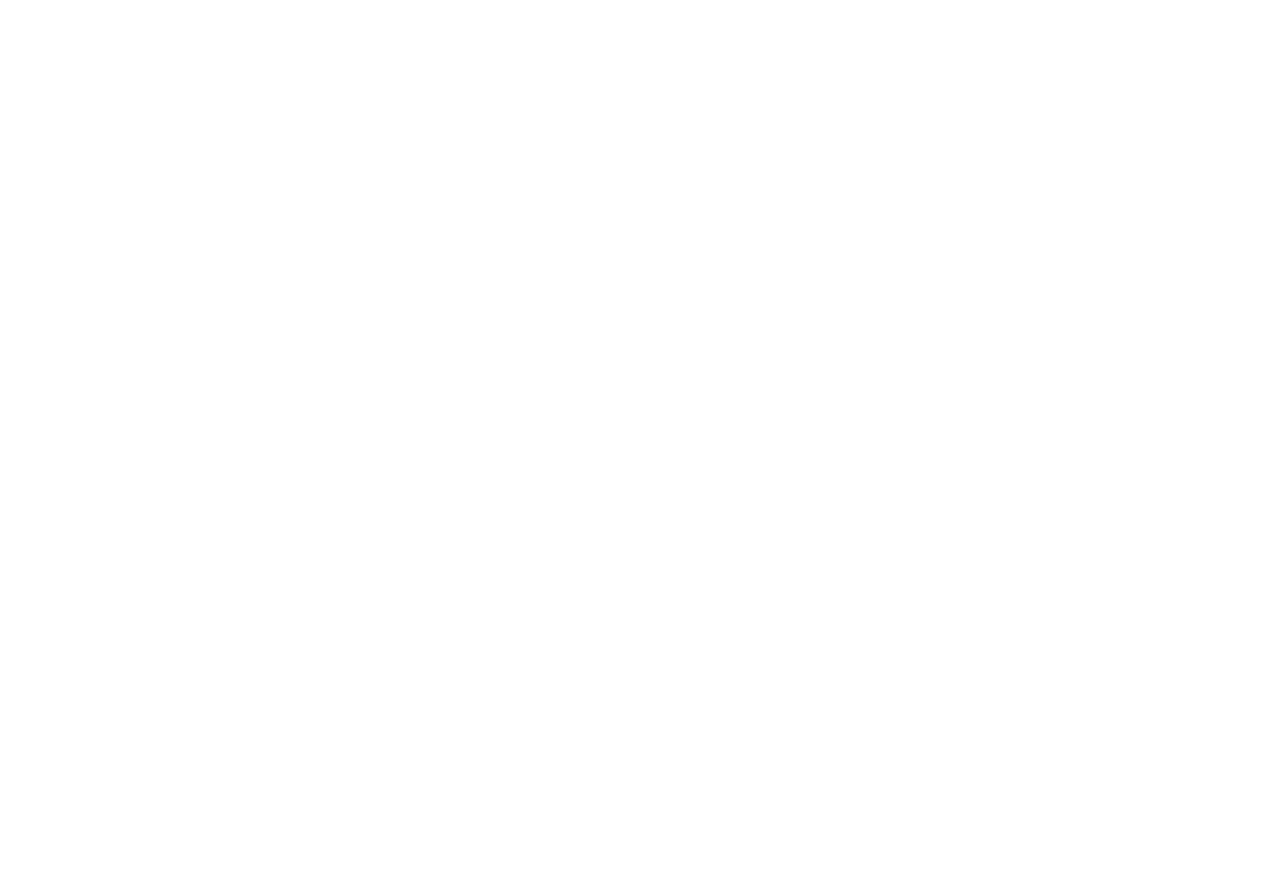
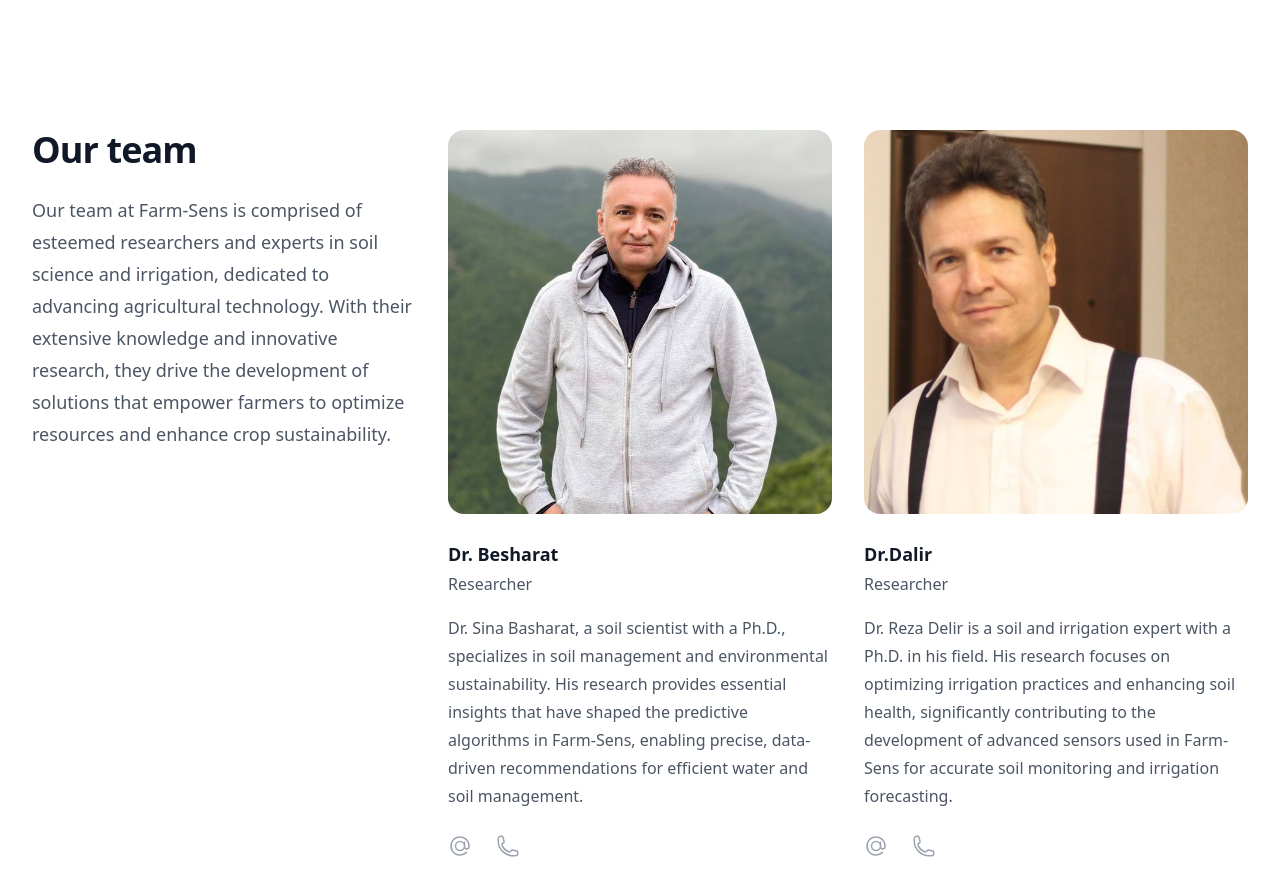
Before and after one commit to Rezaabdollahi7/farm-landing, a React (Create React App) app: page / in a window 1280 px wide. Shown: the part 4860-5756 px from the top of the page. Before the commit the page ends 4830 px from the top, so only its background shows below. Built offline with nearby package versions, Linux system fonts and the light colour scheme.

Commit message:
Feat : Our team section

```diff
--- a/src/App.js
+++ b/src/App.js
@@ -4,6 +4,7 @@
 import Testimonials from "./components/sections/Testimonials";
 import Contact from "./components/sections/Contact";
 import WebAppOverview from "./components/sections/WebAppoverview";
+import OurTeam from "./components/sections/OurTeam";
 
 function App() {
   return (
@@ -14,6 +15,7 @@
       <Testimonials />
       <Contact />
       <WebAppOverview />
+      <OurTeam />
     </div>
   );
 }
--- /dev/null
+++ b/src/components/sections/OurTeam.js
@@ -0,0 +1,71 @@
+import DelirPhoto from '../../assets/images/dr-delir.jpg'
+import BesharatPhoto from '../../assets/images/dr-besharat.jpg'
+
+const people = [
+    {
+        name: 'Dr. Besharat',
+        role: 'Researcher',
+        imageUrl:
+            BesharatPhoto,
+        bio: 'Dr. Sina Basharat, a soil scientist with a Ph.D., specializes in soil management and environmental sustainability. His research provides essential insights that have shaped the predictive algorithms in Farm-Sens, enabling precise, data-driven recommendations for efficient water and soil management.',
+        xUrl: '#',
+        linkedinUrl: '#',
+    },
+    {
+        name: 'Dr.Dalir',
+        role: 'Researcher',
+        imageUrl:
+            DelirPhoto,
+        bio: 'Dr. Reza Delir is a soil and irrigation expert with a Ph.D. in his field. His research focuses on optimizing irrigation practices and enhancing soil health, significantly contributing to the development of advanced sensors used in Farm-Sens for accurate soil monitoring and irrigation forecasting.',
+        xUrl: '#',
+        linkedinUrl: '#',
+    },
+
+]
+
+export default function OurTeam() {
+    return (
+        <div className="bg-white py-24 md:py-32 lg:py-40">
+            <div className="mx-auto grid max-w-7xl grid-cols-1 gap-x-8 gap-y-20 px-6 lg:px-8 xl:grid-cols-3">
+                <div className="mx-auto max-w-2xl lg:mx-0">
+                    <h2 className="text-3xl font-bold tracking-tight text-gray-900 sm:text-4xl">Our team</h2>
+                    <p className="mt-6 text-lg leading-8 text-gray-600">
+                        Our team at Farm-Sens is comprised of esteemed researchers and experts in soil science and irrigation, dedicated to advancing agricultural technology. With their extensive knowledge and innovative research, they drive the development of solutions that empower farmers to optimize resources and enhance crop sustainability.
+                    </p>
+                </div>
+                <ul
+                    role="list"
+                    className="mx-auto grid max-w-2xl grid-cols-1 gap-x-6 gap-y-20 sm:grid-cols-2 lg:mx-0 lg:max-w-none lg:gap-x-8 xl:col-span-2"
+                >
+                    {people.map((person) => (
+                        <li key={person.name}>
+                            <img alt="" src={person.imageUrl} className="aspect-[3/3] w-full rounded-2xl object-cover" />
+                            <h3 className="mt-6 text-lg font-semibold leading-8 text-gray-900">{person.name}</h3>
+                            <p className="text-base leading-7 text-gray-600">{person.role}</p>
+                            <p className="mt-4 text-base leading-7 text-gray-600">{person.bio}</p>
+                            <ul role="list" className="mt-6 flex gap-x-6">
+                                <li>
+                                    <a href={person.xUrl} className="text-gray-400 hover:text-gray-500">
+                                        <span className="sr-only">Email</span>
+                                        <svg xmlns="http://www.w3.org/2000/svg" fill="none" viewBox="0 0 24 24" strokeWidth={1.5} stroke="currentColor" className="size-6">
+                                            <path strokeLinecap="round" strokeLinejoin="round" d="M16.5 12a4.5 4.5 0 1 1-9 0 4.5 4.5 0 0 1 9 0Zm0 0c0 1.657 1.007 3 2.25 3S21 13.657 21 12a9 9 0 1 0-2.636 6.364M16.5 12V8.25" />
+                                        </svg>
+
+                                    </a>
+                                </li>
+                                <li>
+                                    <a href={person.linkedinUrl} className="text-gray-400 hover:text-gray-500">
+                                        <span className="sr-only">Call</span>
+                                        <svg xmlns="http://www.w3.org/2000/svg" fill="none" viewBox="0 0 24 24" strokeWidth={1.5} stroke="currentColor" className="size-6">
+                                            <path strokeLinecap="round" strokeLinejoin="round" d="M2.25 6.75c0 8.284 6.716 15 15 15h2.25a2.25 2.25 0 0 0 2.25-2.25v-1.372c0-.516-.351-.966-.852-1.091l-4.423-1.106c-.44-.11-.902.055-1.173.417l-.97 1.293c-.282.376-.769.542-1.21.38a12.035 12.035 0 0 1-7.143-7.143c-.162-.441.004-.928.38-1.21l1.293-.97c.363-.271.527-.734.417-1.173L6.963 3.102a1.125 1.125 0 0 0-1.091-.852H4.5A2.25 2.25 0 0 0 2.25 4.5v2.25Z" />
+                                        </svg>
+                                    </a>
+                                </li>
+                            </ul>
+                        </li>
+                    ))}
+                </ul>
+            </div>
+        </div>
+    )
+}
```
Also changed, not shown: src/assets/images/dr-besharat.jpg (added), src/assets/images/dr-delir.jpg (added).
